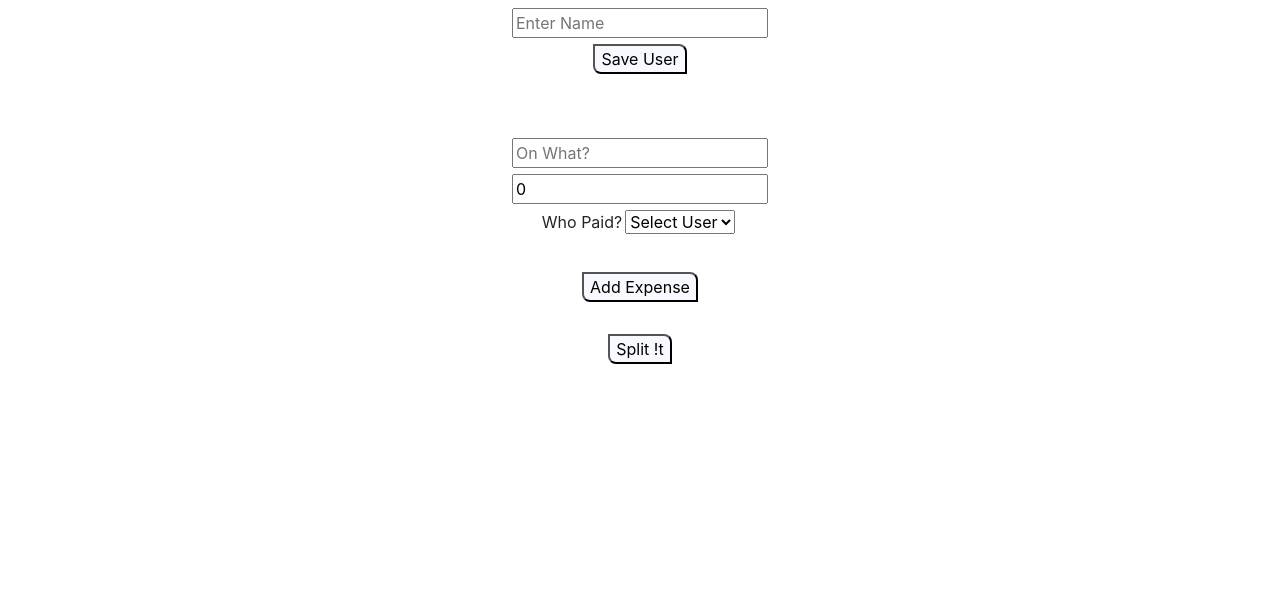
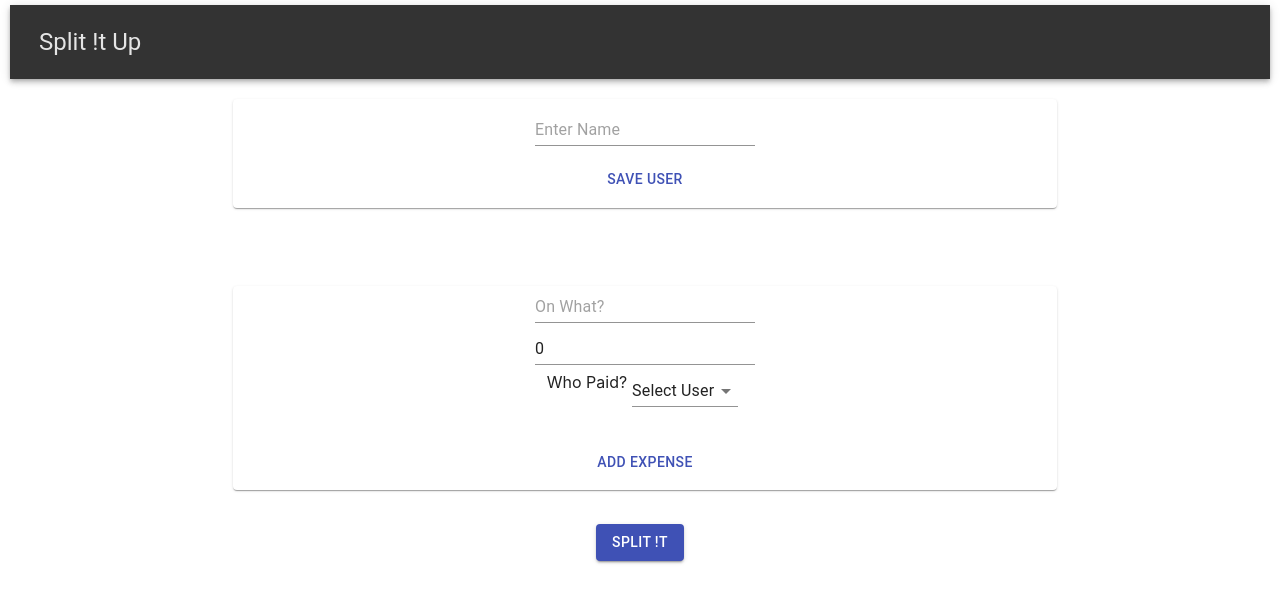
Before and after one commit to techwizard-prasad/SplitIt, a React (Create React App) app: page / in a window 1280 px wide. Shown: the top 602 px of the page. Built offline with nearby package versions, Linux system fonts and the light colour scheme.

Commit message:
Added Material UI

```diff
--- a/package.json
+++ b/package.json
@@ -3,6 +3,7 @@
   "version": "0.1.0",
   "private": true,
   "dependencies": {
+    "@material-ui/core": "^4.3.3",
     "bootstrap": "^4.3.1",
     "react": "^16.8.6",
     "react-bootstrap": "^1.0.0-beta.12",
--- a/src/AddExpense.js
+++ b/src/AddExpense.js
@@ -1,5 +1,10 @@
 import React from "react";
-import "./Styles/App.css";
+import Card from "@material-ui/core/Card";
+import TextField from "@material-ui/core/TextField";
+import MenuItem from "@material-ui/core/MenuItem";
+import Checkbox from "@material-ui/core/Checkbox";
+import Button from "@material-ui/core/Button";
+import Grid from "@material-ui/core/Grid";
 
 class AddExpense extends React.Component {
   constructor(props) {
@@ -77,9 +82,9 @@ class AddExpense extends React.Component {
       this.props.numberOfUsers > 0 &&
       this.props.participants.map((user, i) => {
         return (
-          <option key={i} value={user.id}>
+          <MenuItem key={i} value={user.id}>
             {user.name}
-          </option>
+          </MenuItem>
         );
       });
 
@@ -88,7 +93,7 @@ class AddExpense extends React.Component {
       this.state.participants.map((user, i) => {
         return (
           <label key={i}>
-            <input
+            <Checkbox
               type="checkbox"
               value={user.id}
               onChange={this.handleChange}
@@ -100,9 +105,15 @@ class AddExpense extends React.Component {
         );
       });
     return (
-      <div>
-        <input
-          type="input"
+      <Grid
+        container
+        alignItems="center"
+        justify="center"
+        style={{ marginTop: "15px" }}
+      >
+        <Grid item xs={8} sm={8} md={8}>
+          <Card>
+            <TextField
               placeholder="On What?"
               name="name"
               value={this.state.name}
@@ -110,7 +121,7 @@ class AddExpense extends React.Component {
             />
             <br />
 
-        <input
+            <TextField
               type="number"
               placeholder="Amount"
               name="price"
@@ -121,28 +132,32 @@ class AddExpense extends React.Component {
 
             <label>
               Who Paid?
-          <select
+              <TextField
+                select
                 id="user"
                 name="user"
                 value={this.state.user}
                 onChange={this.handleChange}
               >
-            <option value={0}>Select User</option>
+                <MenuItem value={0}>Select User</MenuItem>
                 {userListForDropdown}
-          </select>
+              </TextField>
             </label>
             <br />
 
             {userListForCheckBox}
             <br />
 
-        <input
-          type="button"
+            <Button
               onClick={this.AddExpense}
-          value="Add Expense"
-          className="button"
-        />
-      </div>
+              color="primary"
+              style={{ marginBottom: "10px" }}
+            >
+              Add Expense
+            </Button>
+          </Card>
+        </Grid>
+      </Grid>
     );
   }
 }
--- a/src/AddUser.js
+++ b/src/AddUser.js
@@ -1,5 +1,9 @@
 import React from "react";
-import "./Styles/App.css";
+import Card from "@material-ui/core/Card";
+import TextField from "@material-ui/core/TextField";
+import Button from "@material-ui/core/Button";
+import Grid from "@material-ui/core/Grid";
+//import { makeStyles } from "@material-ui/core";
 
 class AddUser extends React.Component {
   constructor(props) {
@@ -30,23 +34,40 @@ class AddUser extends React.Component {
     });
   }
 
+  // useStyle = makeStyles(theme => ({
+  //   grid: {
+  //     marginTop: "50px"
+  //   }
+  // }));
+
   render() {
     return (
-      <div>
-        <input
+      <Grid
+        container
+        alignItems="center"
+        justify="center"
+        style={{ marginTop: "15px" }}
+      >
+        <Grid item xs={8} sm={8} md={8}>
+          <Card>
+            <TextField
               type="input"
               placeholder="Enter Name"
               value={this.state.name}
               onChange={this.handleChange}
+              style={{ marginTop: "10px", marginBottom: "10px" }}
             />
             <br />
-        <input
-          type="button"
+            <Button
               onClick={this.saveUser}
-          value="Save User"
-          className="button"
-        />
-      </div>
+              style={{ marginBottom: "10px" }}
+              color="primary"
+            >
+              Save User
+            </Button>
+          </Card>
+        </Grid>
+      </Grid>
     );
   }
 }
--- a/src/ExpanseTable.js
+++ b/src/ExpanseTable.js
@@ -1,4 +1,14 @@
 import React from "react";
+import {
+  Grid,
+  Table,
+  TableHead,
+  TableRow,
+  TableBody,
+  TableCell,
+  Typography,
+  Card
+} from "@material-ui/core";
 
 function ExpanseTable(props) {
   let productListForTable = props.expenses.map((product, i) => {
@@ -7,33 +17,46 @@ function ExpanseTable(props) {
       .filter(participant => participant.selected)
       .map(part => part.name);
     return (
-      <tr key={i}>
-        <td>{product.name}</td>
-        <td>Rs. {product.price}</td>
-        <td>{user.name}</td>
-        <td>{participants.join(", ")}</td>
-        <td>Rs. {(product.price / participants.length).toFixed(2)}</td>
-      </tr>
+      <TableRow key={i}>
+        <TableCell>{product.name}</TableCell>
+        <TableCell>Rs. {product.price}</TableCell>
+        <TableCell>{user.name}</TableCell>
+        <TableCell>{participants.join(", ")}</TableCell>
+        <TableCell>
+          Rs. {(product.price / participants.length).toFixed(2)}
+        </TableCell>
+      </TableRow>
     );
   });
 
   return (
     props.expenses.length > 0 && (
-      <div>
-        <h3>Expenses</h3>
-        <table align="center" border="1">
-          <thead>
-            <tr>
-              <th>Expense</th>
-              <th>Price</th>
-              <th>Paid by?</th>
-              <th>Participants</th>
-              <th>Each Contribution</th>
-            </tr>
-          </thead>
-          <tbody>{productListForTable}</tbody>
-        </table>
-      </div>
+      <Grid
+        container
+        alignItems="center"
+        justify="center"
+        style={{ marginTop: "15px" }}
+      >
+        <Grid item xs={12} sm={12} md={12}>
+          <Card>
+            <Typography variant="h6">Expenses</Typography>
+            <div style={{ overflowX: "scroll" }}>
+              <Table align="center" size="medium">
+                <TableHead>
+                  <TableRow>
+                    <TableCell>Expense</TableCell>
+                    <TableCell>Price</TableCell>
+                    <TableCell>Paid by?</TableCell>
+                    <TableCell>Participants</TableCell>
+                    <TableCell>Each Contribution</TableCell>
+                  </TableRow>
+                </TableHead>
+                <TableBody>{productListForTable}</TableBody>
+              </Table>
+            </div>
+          </Card>
+        </Grid>
+      </Grid>
     )
   );
 }
--- a/src/Header.js
+++ b/src/Header.js
@@ -1,9 +1,20 @@
 import React from "react";
-import "./Styles/Header.css";
+import AppBar from "@material-ui/core/AppBar";
+import Toolbar from "@material-ui/core/Toolbar";
+import Typograpgy from "@material-ui/core/Typography";
 
 class Header extends React.Component {
   render() {
-    return <div className="Header" />;
+    return (
+      <AppBar
+        position="static"
+        style={{ backgroundColor: "#333333", color: "#e5e5e5" }}
+      >
+        <Toolbar>
+          <Typograpgy variant="h5">Split !t Up</Typograpgy>
+        </Toolbar>
+      </AppBar>
+    );
   }
 }
 
--- a/src/Splitter.js
+++ b/src/Splitter.js
@@ -1,4 +1,5 @@
 import React from "react";
+import Button from "@material-ui/core/Button";
 
 import AddUser from "./AddUser.js";
 import UserTable from "./UserTable.js";
@@ -123,9 +124,14 @@ class Splitter extends React.Component {
             return { id: participant.id, name: participant.name };
           })}
         />
-        <button onClick={this.handleSplitClick} className="button">
+        <Button
+          onClick={this.handleSplitClick}
+          className="button"
+          color="primary"
+          variant="contained"
+        >
           Split !t{" "}
-        </button>
+        </Button>
         {this.state.settleClicked && (
           <Settlement participants={this.state.participants} />
         )}
--- a/src/TransactionTable.js
+++ b/src/TransactionTable.js
@@ -1,30 +1,55 @@
 import React from "react";
+import {
+  Grid,
+  Table,
+  TableHead,
+  TableRow,
+  TableBody,
+  TableCell,
+  Typography,
+  Card
+} from "@material-ui/core";
 
 function TransactionTable(props) {
   const transactions = props.transactions.map((transaction, i) => {
     return (
-      <tr key={i}>
-        <td>{transaction.from}</td>
-        <td>{transaction.to}</td>
-        <td>Rs. {Number(transaction.amount).toFixed(2)}</td>
-      </tr>
+      <TableRow key={i}>
+        <TableCell>{transaction.from}</TableCell>
+        <TableCell>{transaction.to}</TableCell>
+        <TableCell>Rs. {Number(transaction.amount).toFixed(2)}</TableCell>
+      </TableRow>
     );
   });
 
   return (
     props.transactions.length > 0 && (
-      <div>
-        <h3>Settlement</h3> <br />
-        <p>Settle all your debts in following ways</p>
-        <table align="center" border="1">
-          <thead>
-            <th>From</th>
-            <th>To</th>
-            <th>Amount</th>
-          </thead>
-          <tbody>{transactions}</tbody>
-        </table>
-      </div>
+      <Grid
+        container
+        alignItems="center"
+        justify="center"
+        style={{ marginTop: "15px" }}
+      >
+        <Grid item xs={12} sm={12} md={12}>
+          <Card>
+            <Typography variant="h6">Settlement</Typography>
+            <Typography variant="subtitle2">
+              Settle all your debts in following ways
+            </Typography>
+            <div style={{ overflowX: "scroll" }}>
+              <Table align="center" size="medium">
+                <TableHead>
+                  <TableRow>
+                    <TableCell>From</TableCell>
+                    <TableCell>To</TableCell>
+                    <TableCell>Amount</TableCell>
+                  </TableRow>
+                </TableHead>
+                <TableBody>{transactions}</TableBody>
+              </Table>
+            </div>
+          </Card>
+        </Grid>
+      </Grid>
     )
   );
 }
--- a/src/UserTable.js
+++ b/src/UserTable.js
@@ -1,41 +1,61 @@
 import React from "react";
-import "./Styles/App.css";
+import {
+  Grid,
+  Table,
+  TableHead,
+  TableRow,
+  TableBody,
+  TableCell,
+  Typography,
+  Card
+} from "@material-ui/core";
 
 function UserTable(props) {
   let userListForTable = props.participants.map((user, i) => {
     let priceDifference = user.contribution - user.amountPayable;
     return (
-      <tr key={i}>
-        <td>{user.name}</td>
-        <td>Rs. {user.contribution.toFixed(2)}</td>
-        <td>Rs. {user.amountPayable.toFixed(2)}</td>
-        <td>
+      <TableRow key={i}>
+        <TableCell>{user.name}</TableCell>
+        <TableCell>Rs. {user.contribution.toFixed(2)}</TableCell>
+        <TableCell>Rs. {user.amountPayable.toFixed(2)}</TableCell>
+        <TableCell>
           {priceDifference < 0
             ? "To pay Rs " + Math.abs(priceDifference).toFixed(2)
             : priceDifference > 0
             ? "To be paid Rs " + priceDifference.toFixed(2)
             : "Settled"}
-        </td>
-      </tr>
+        </TableCell>
+      </TableRow>
     );
   });
 
   return (
     props.numberOfUsers > 0 && (
-      <div>
-        <h3>Participants</h3>
-        <table align="center">
-          <thead>
-            <tr>
-              <th>Participants</th>
-              <th>Total Spent</th>
-              <th>Contribution</th>
-              <th>Settlement</th>
-            </tr>
-          </thead>
-          <tbody>{userListForTable}</tbody>
-        </table>
-      </div>
+      <Grid
+        container
+        alignItems="center"
+        justify="center"
+        style={{ marginTop: "15px" }}
+      >
+        <Grid item xs={12} sm={12} md={12}>
+          <Card>
+            <Typography variant="h6">Participants</Typography>
+            <div style={{ overflowX: "scroll" }}>
+              <Table align="center" size="medium">
+                <TableHead>
+                  <TableRow>
+                    <TableCell>Participants</TableCell>
+                    <TableCell>Total Spent</TableCell>
+                    <TableCell>Contribution</TableCell>
+                    <TableCell>Settlement</TableCell>
+                  </TableRow>
+                </TableHead>
+                <TableBody>{userListForTable}</TableBody>
+              </Table>
+            </div>
+          </Card>
+        </Grid>
+      </Grid>
     )
   );
 }
```
Also changed, not shown: 1 other file (tests, documents, lock files or other folders). Lines whose indentation alone changed are shown as unchanged.
